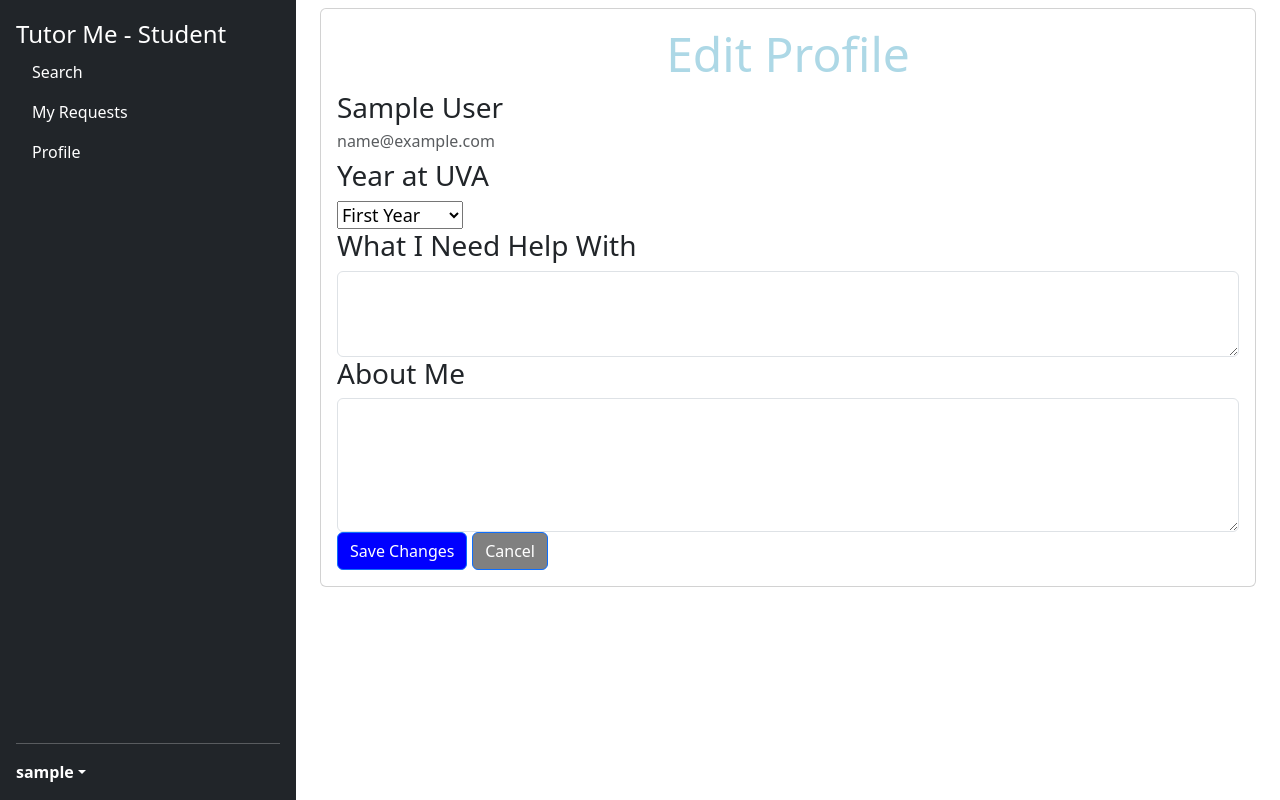
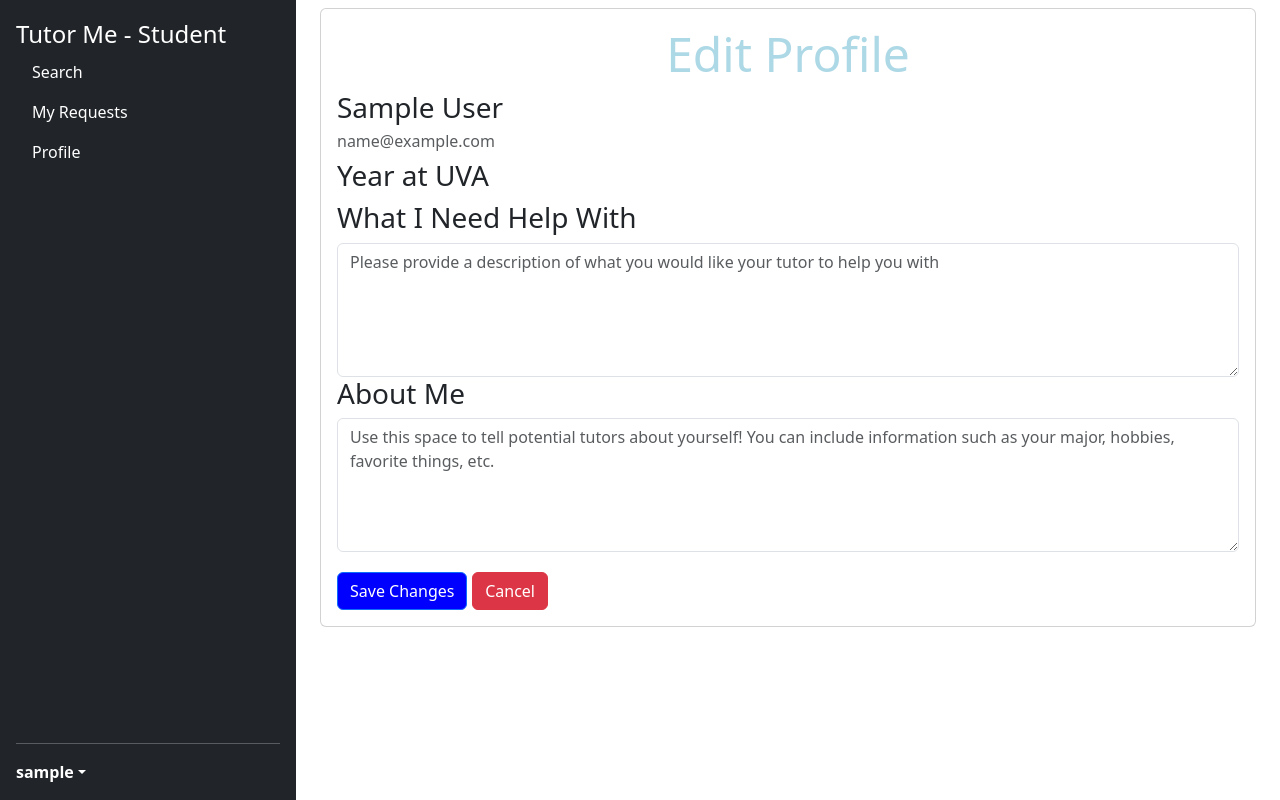
Before and after one commit to saarthak2002/TutorMe, a Django app: page /tutorme/profile/edit in a window 1280 px wide. Run offline with Django 4.2, Linux system fonts and the light colour scheme; the visitor is signed in with stand-in values (Sample User, id 1); some libraries are stand-ins or nearby versions.

Commit message:
removed student_profile model

```diff
--- a/tutorme/admin.py
+++ b/tutorme/admin.py
@@ -1,8 +1,9 @@
 from django.contrib import admin
-from .models import AppUser, Tutor, Request, Student_Profile
+# from .models import AppUser, Tutor, Request, Student_Profile
+from .models import AppUser, Tutor, Request
 # Register your models here.
 
 admin.site.register(AppUser)
 admin.site.register(Tutor)
 admin.site.register(Request)
-admin.site.register(Student_Profile)
+# admin.site.register(Student_Profile)
--- a/tutorme/forms.py
+++ b/tutorme/forms.py
@@ -1,22 +1,22 @@
-from django import forms
+# from django import forms
 
-from django.contrib.auth.models import User
-from .models import Student_Profile
+# from django.contrib.auth.models import User
+# from .models import Student_Profile
 
 
-class UpdateProfileForm(forms.ModelForm):
-    username = forms.CharField(max_length=100,
-                               required=True,
-                               widget=forms.TextInput(attrs={'class': 'form-control'}))
-    # email = forms.EmailField(required=True,
-    #                          widget=forms.TextInput(attrs={'class': 'form-control'}))
+# class UpdateProfileForm(forms.ModelForm):
+#     username = forms.CharField(max_length=100,
+#                                required=True,
+#                                widget=forms.TextInput(attrs={'class': 'form-control'}))
+#     # email = forms.EmailField(required=True,
+#     #                          widget=forms.TextInput(attrs={'class': 'form-control'}))
 
-    year_choices = (("1", "First Year"), ("2", "Second Year"), ("3", "Third Year"), ("4", "Fourth Year"), ("5", "Graduate"))
-    year = forms.ChoiceField(choices = year_choices)
-    # year = forms.ChoiceField(widget=forms.Select(attrs={'class': 'form-control'}))
-    help_description = forms.CharField(widget=forms.Textarea(attrs={'class': 'form-control', 'rows': 3}))
-    bio = forms.CharField(widget=forms.Textarea(attrs={'class': 'form-control', 'rows': 5}))
+#     year_choices = (("1", "First Year"), ("2", "Second Year"), ("3", "Third Year"), ("4", "Fourth Year"), ("5", "Graduate"))
+#     year = forms.ChoiceField(choices = year_choices)
+#     # year = forms.ChoiceField(widget=forms.Select(attrs={'class': 'form-control'}))
+#     help_description = forms.CharField(widget=forms.Textarea(attrs={'class': 'form-control', 'rows': 3}))
+#     bio = forms.CharField(widget=forms.Textarea(attrs={'class': 'form-control', 'rows': 5}))
 
-    class Meta:
-        model = Student_Profile
-        fields = ['username', 'year', 'help_description', 'bio']
+#     class Meta:
+#         model = Student_Profile
+#         fields = ['username', 'year', 'help_description', 'bio']
--- a/tutorme/models.py
+++ b/tutorme/models.py
@@ -12,6 +12,15 @@ class AppUser(models.Model):
       (2, 'tutor'),
     )
     bio = models.TextField(default="Hi, I'm excited to use TutorMe!")
+    YEAR_CHOICES = [
+    (1, 'First Year'),
+    (2, 'Second Year'),
+    (3, 'Third Year'),
+    (4, 'Fourth Year'),
+    (5, 'Graduate')
+    ]
+    year = models.CharField(default=1, max_length=12, choices=YEAR_CHOICES)
+    help_description = models.TextField(default="I am looking for a tutor")
     user_type = models.PositiveSmallIntegerField(default=1, choices=USER_TYPE_CHOICES)
     def __str__(self):
         return self.user.username + ' - ' + ('Tutor' if self.user_type == 2 else 'Student')
@@ -62,17 +71,17 @@ class Ratings(models.Model):
   def __str__(self):
         return 'from: ' + self.student_who_rated.user.username + ' to: ' + self.tutor_who_was_rated.user.username + ' rating: ' + ('Poor' if self.rating == 1 else 'Fair' if self.rating == 2 else 'Good' if self.rating == 3 else 'Very Good' if self.rating == 4 else 'Excellent') + ' review: ' + self.review
 
-class Student_Profile(models.Model):
-  user = models.ForeignKey(AppUser, on_delete=models.CASCADE)
-  YEAR_CHOICES = [
-    (1, 'First Year'),
-    (2, 'Second Year'),
-    (3, 'Third Year'),
-    (4, 'Fourth Year'),
-    (5, 'Graduate')
-  ]
-  year = models.CharField(max_length=12, choices=YEAR_CHOICES)
-  help_description = models.TextField()
-  bio = models.TextField()
-  def __str__(self):
-      return str(self.student_profile)
+# class Student_Profile(models.Model):
+#   user = models.ForeignKey(AppUser, on_delete=models.CASCADE)
+#   YEAR_CHOICES = [
+#     (1, 'First Year'),
+#     (2, 'Second Year'),
+#     (3, 'Third Year'),
+#     (4, 'Fourth Year'),
+#     (5, 'Graduate')
+#   ]
+#   year = models.CharField(max_length=12, choices=YEAR_CHOICES)
+#   help_description = models.TextField()
+#   bio = models.TextField()
+#   def __str__(self):
+#       return str(self.student_profile)
--- a/tutorme/templates/tutorme/editProfile.html
+++ b/tutorme/templates/tutorme/editProfile.html
@@ -65,7 +65,10 @@
 
                                 <h6 class="text-black-100 fs-3">Year at UVA</h6> {{ profile_form.year }}
                                 <h6 class="text-black-100 fs-3">What I Need Help With</h6> {{ profile_form.help_description }}
+                                <textarea name="help_description" id="edit-student-help_description-textbox" class="form-control" rows="5" placeholder="Please provide a description of what you would like your tutor to help you with" required></textarea>
                                 <h6 class="text-black-100 fs-3">About Me</h6> {{ profile_form.bio }}
+                                <textarea name="bio" id="edit-student-bio-textbox" class="form-control" rows="5" placeholder="Use this space to tell potential tutors about yourself! You can include information such as your major, hobbies, favorite things, etc." required></textarea>
+
 
 
                                 <!-- <input class="btn btn-primary" type="submit" style="background-color: blue" value="Save Changes">
@@ -73,9 +76,14 @@
 
                                 <!-- https://dev.to/earthcomfy/django-update-user-profile-33ho -->
 
-                                <button type="submit" class="btn btn-primary" style="background-color: blue">Save Changes</button>
+                                <!-- <button type="submit" class="btn btn-primary" style="background-color: blue">Save Changes</button>  -->
                                 <!--<button type="submit" class="btn btn-primary" style="background-color: rgb(228, 231, 233)"><a href="/tutorme/profile/">Save Changes</a></button> -->
-                                <button type="reset" class="btn btn-primary" style="background-color: gray">Cancel</button>
+                                <!-- <button type="reset" class="btn btn-primary" style="background-color: gray">Cancel</button> -->
+
+                                <div class = 'buttons' style=" margin-top: 20px;">
+                                    <button type="submit" class="btn btn-primary student-edit-button" style="background-color: blue;">Save Changes</button>
+                                    <a href="/tutorme/profile/" class="btn btn-danger">Cancel</a>
+                                </div>
 
                               </form>
 
--- a/tutorme/views.py
+++ b/tutorme/views.py
@@ -2,8 +2,9 @@ from django.shortcuts import render, redirect
 from django.contrib import messages
 import tutorme.apiutils as sisapi
 import urllib.parse
-from .models import Tutor, AppUser, Request, Ratings, Student_Profile
-from .forms import UpdateProfileForm
+# from .models import Tutor, AppUser, Request, Ratings, Student_Profile
+# from .forms import UpdateProfileForm
+from .models import Tutor, AppUser, Request, Ratings
 
 # student view class search page (Search)
 def index(request):
@@ -226,15 +227,23 @@ def tutor_profile_view(request):
     return render(request, 'tutorme/tutorProfile.html', context)
 
 def student_profile_view(request):
+    year_list = []
+    help_description_list = []
+    bio_list = []
     user = request.user.id
     student_app_id = AppUser.objects.filter(user_id__id = user).values('id')[0]['id']
-    stu_bio = Student_Profile.objects.filter(user_id__id=student_app_id)
+    student_query_result = AppUser.objects.filter(user_id__id = user)
+    # stu_bio = Student_Profile.objects.filter(user_id__id=student_app_id)
     class_request_query = Request.objects.filter(from_student=student_app_id)
     courses_requested_list = []
     for class_requested in class_request_query:
         course = class_requested.course
         courses_requested_list.append(course)
-    context = {'courses_requested': courses_requested_list}
+    year_list.append({'year': student_query_result[0].year})
+    help_description_list.append({'help_description': student_query_result[0].help_description})
+    bio_list.append({'bio': student_query_result[0].bio})
+    context = {'year': year_list, 'help_description': help_description_list, 'bio': bio_list, 'courses_requested': courses_requested_list}
+
     #student = Student_Profile.objects.filter(user=user)
     #bio = Student_Profile.objects.filter(bio=bio)
 
@@ -254,23 +263,37 @@ def student_profile_view(request):
 def edit_profile_view(request):
     # context = {}
    # print("here")
+
+    # student_user_id = request.user.id
+    # if request.method == 'POST':
+    #     profile_form = UpdateProfileForm(request.POST, instance=request.user)
+    #     if profile_form.is_valid():
+    #         profile_form.save()
+    #         year = request.POST.get('year')
+    #         bio = request.POST.get('bio')
+    #         student = Student_Profile.objects.get(user_id__id = student_user_id)
+    #         student.year = year
+    #         student.bio = bio
+    #         student.save()
+    #         messages.success(request, 'Your profile is updated successfully')
+    #         args = {'UpdateProfileForm': UpdateProfileForm}
+    #         return render(request, 'tutorme/studentProfile.html', args)
+    # else:
+    #     profile_form = UpdateProfileForm(instance=request.user)
+    # return render(request, 'tutorme/editProfile.html', {'profile_form': profile_form})
+
     student_user_id = request.user.id
     if request.method == 'POST':
-        profile_form = UpdateProfileForm(request.POST, instance=request.user)
-        if profile_form.is_valid():
-            profile_form.save()
-            year = request.POST.get('year')
-            bio = request.POST.get('bio')
-            student = Student_Profile.objects.get(user_id__id = student_user_id)
-            student.year = year
-            student.bio = bio
-            student.save()
-            messages.success(request, 'Your profile is updated successfully')
-            args = {'UpdateProfileForm': UpdateProfileForm}
-            return render(request, 'tutorme/studentProfile.html', args)
-    else:
-        profile_form = UpdateProfileForm(instance=request.user)
-    return render(request, 'tutorme/editProfile.html', {'profile_form': profile_form})
+        year = request.POST.get('year')
+        help_description = request.POST.get('help_description')
+        bio = request.POST.get('bio')
+        current_student = AppUser.objects.get(user_id__id = student_user_id)
+        current_student_year = year
+        current_student_bio = bio
+        current_student_help_description = help_description
+        current_student.save()
+    return render(request, 'tutorme/editProfile.html')
+
     # return render(request, 'tutorme/editProfile.html', context)
 
 def edit_tutor_profile_view(request):
```
Also changed, not shown: tutorme/migrations/0011_appuser_help_description_appuser_year_and_more.py (added).
